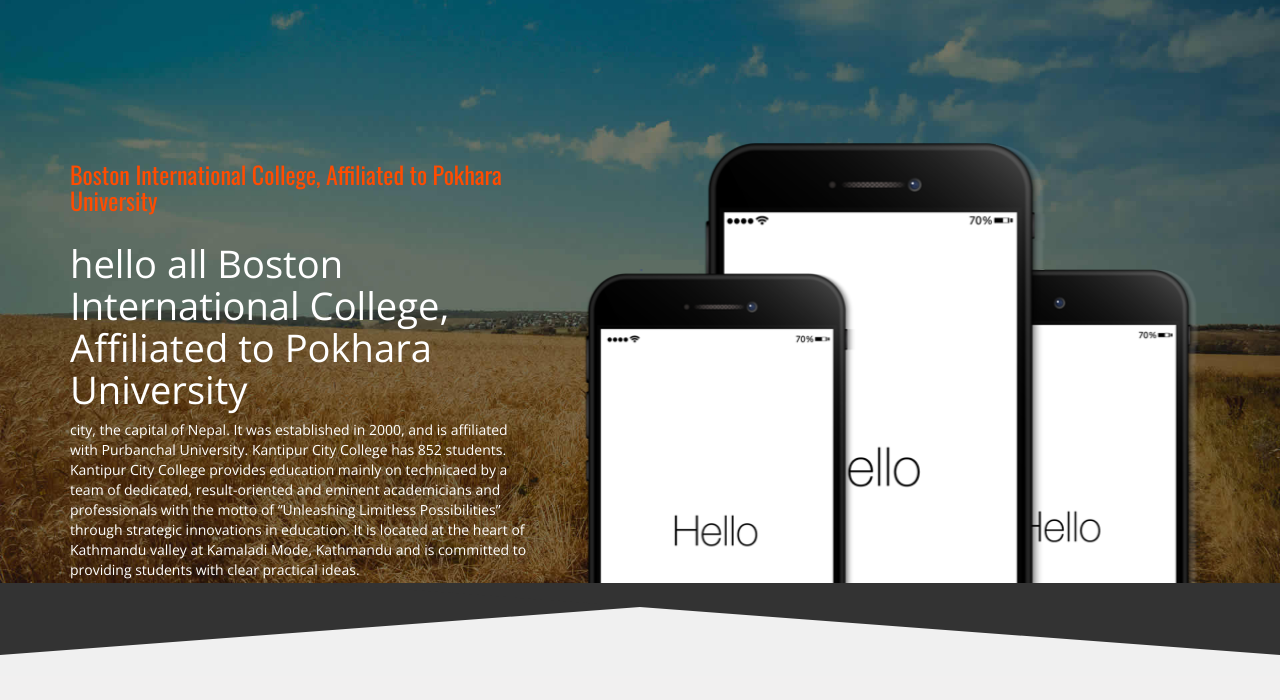
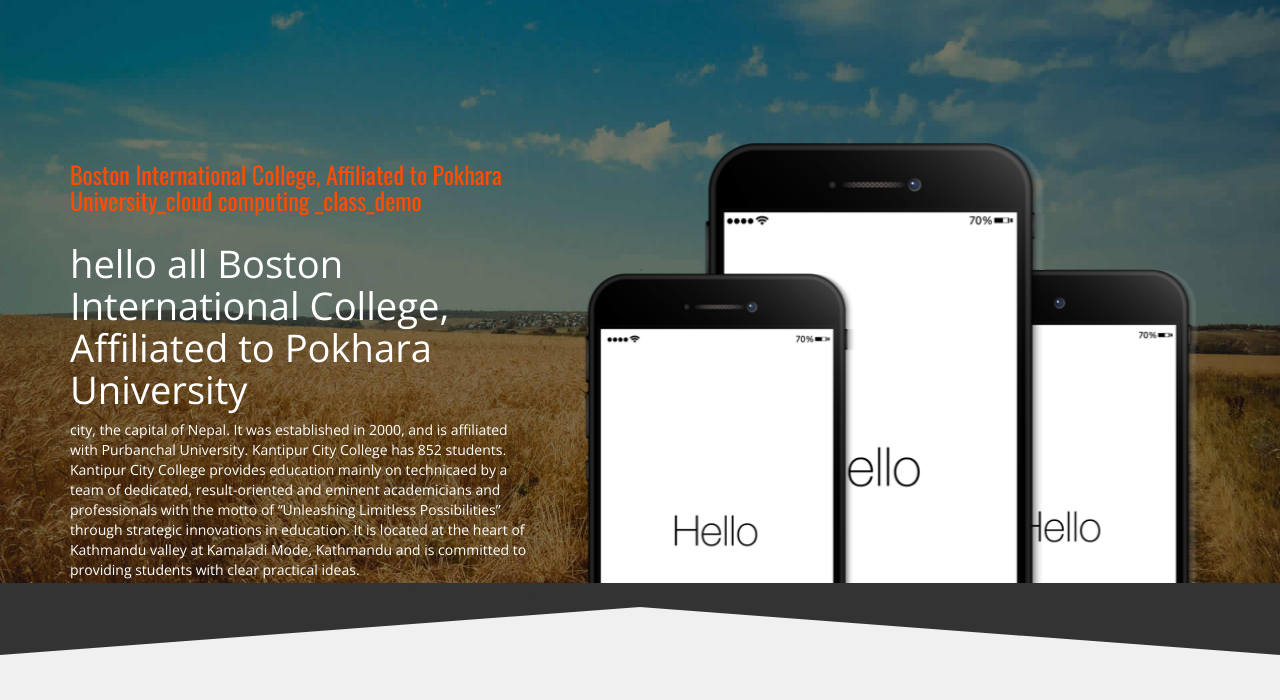
Before and after one commit to poudeldipak/boston, a plain HTML site: page index.html in a window 1280 px wide. Shown: the part 87-787 px from the top of the page. Drawn offline with nearby package versions, Linux system fonts and the light colour scheme.

Commit message:
cgfgff,hhghkj

```diff
--- a/index.html
+++ b/index.html
@@ -92,7 +92,7 @@
                 <div class="col-xs-12 col-sm-5 col-md-5">
                     <h2 class="wow bounceIn animated" data-wow-delay=".40s"“Chutki mai huncha Kamaal” Campaign
 CellPay brings yet another exciting offer, where customers can link their Mega bank account in CellPay and get instant wallet balance of Rs.101/h2>
-                    <h3 class="wow bounceIn animated" data-wow-delay=".50s">Boston International College, Affiliated to Pokhara University</h3>
+                    <h3 class="wow bounceIn animated" data-wow-delay=".50s">Boston International College, Affiliated to Pokhara University_cloud computing _class_demo</h3>
                     <p class="wow bounceIn animated" data-wow-delay=".60s"><h1>hello all Boston International College, Affiliated to Pokhara University</h1> city, the capital of Nepal. It was established in 2000, and is affiliated with Purbanchal University. Kantipur City College has 852 students. Kantipur City College provides education mainly on technica</h1>ed by a team of dedicated, result-oriented and eminent academicians and professionals with the motto of “Unleashing Limitless Possibilities” through strategic innovations in education. It is located at the heart of Kathmandu valley at Kamaladi Mode, Kathmandu and is committed to providing students with clear practical ideas.</p>
                     <p>
                         <div class="btn btn-primary btn-lg btn-ornge wow bounceIn animated" data-wow-delay="1s"><i class="hbtn"></i> <span>Free Download</span> <i class="fa fa-cloud-download"></i>
```
